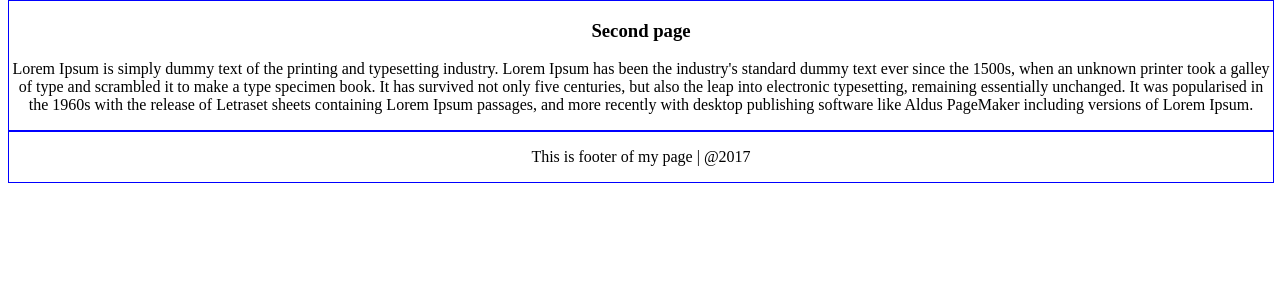
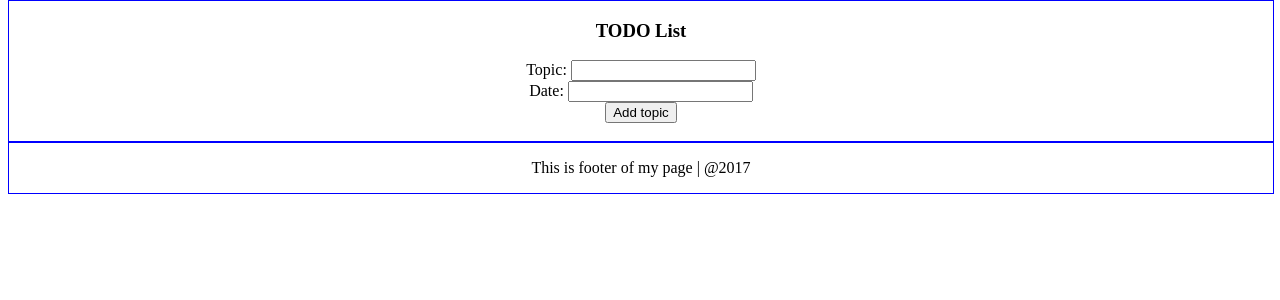
Before and after one commit to shashidhark/CodeIgniter-tutorial, a CodeIgniter app: page /database/index.php/second_page/index in a window 1280 px wide. Shown: the part 124-424 px from the top of the page. Run offline with CodeIgniter, Linux system fonts and the light colour scheme.

Commit message:
Form helper

```diff
--- a/application/controllers/Second_page.php
+++ b/application/controllers/Second_page.php
@@ -5,15 +5,36 @@ class Second_page extends CI_Controller {
 
 	public function index()
 	{
+
+		$this->load->helper('form');
+
 		$this->load->view('header');
 		$this->load->view('second_page');
 		$this->load->view('footer');
 	}
 
-	public function display($param)
-	{
-		echo "Am in ".__FUNCTION__."<br />";
-		echo $param;
+	public function save(){
+
+		$this->load->library('form_validation');
+
+		$this->form_validation->set_rules('topic', 'Topic', 'required');
+		$this->form_validation->set_rules('date', 'Date', 'required');
+
+		$this->load->view('header');
+		if ($this->form_validation->run() == FALSE)
+    {
+        $this->load->view('second_page');
+    }
+    else
+    {
+				$this->load->view('no_error');
+				$this->load->view('second_page');
+    }
+
+		$this->load->view('footer');
+
+		//echo $this->input->post("topic");
+		 //echo " ";
+		 //echo $this->input->post("date");
 	}
-
 }
--- /dev/null
+++ b/application/views/no_error.php
@@ -0,0 +1 @@
+No Error.
--- a/application/views/second_page.php
+++ b/application/views/second_page.php
@@ -1,8 +1,22 @@
 		<div id="body" align="center" style="width:100%">
 			<div>
-					<h3>Second page</h3>
-					<p>
-					Lorem Ipsum is simply dummy text of the printing and typesetting industry. Lorem Ipsum has been the industry's standard dummy text ever since the 1500s, when an unknown printer took a galley of type and scrambled it to make a type specimen book. It has survived not only five centuries, but also the leap into electronic typesetting, remaining essentially unchanged. It was popularised in the 1960s with the release of Letraset sheets containing Lorem Ipsum passages, and more recently with desktop publishing software like Aldus PageMaker including versions of Lorem Ipsum.
-					</p>
+					<h3>TODO List</h3>
+					<?php echo validation_errors(); ?>
+
+						<?php echo form_open('second_page/save'); ?>
+
+						Topic:
+						<?php echo form_input('topic'); ?>
+						<br />
+
+						Date:
+						<?php echo form_input('date'); ?>
+						<br />
+
+						<?php echo form_submit('submit', 'Add topic'); ?>
+						<br />
+
+						<?php echo form_close();?>
+						<br />
 			</div>
 		</div>
```
